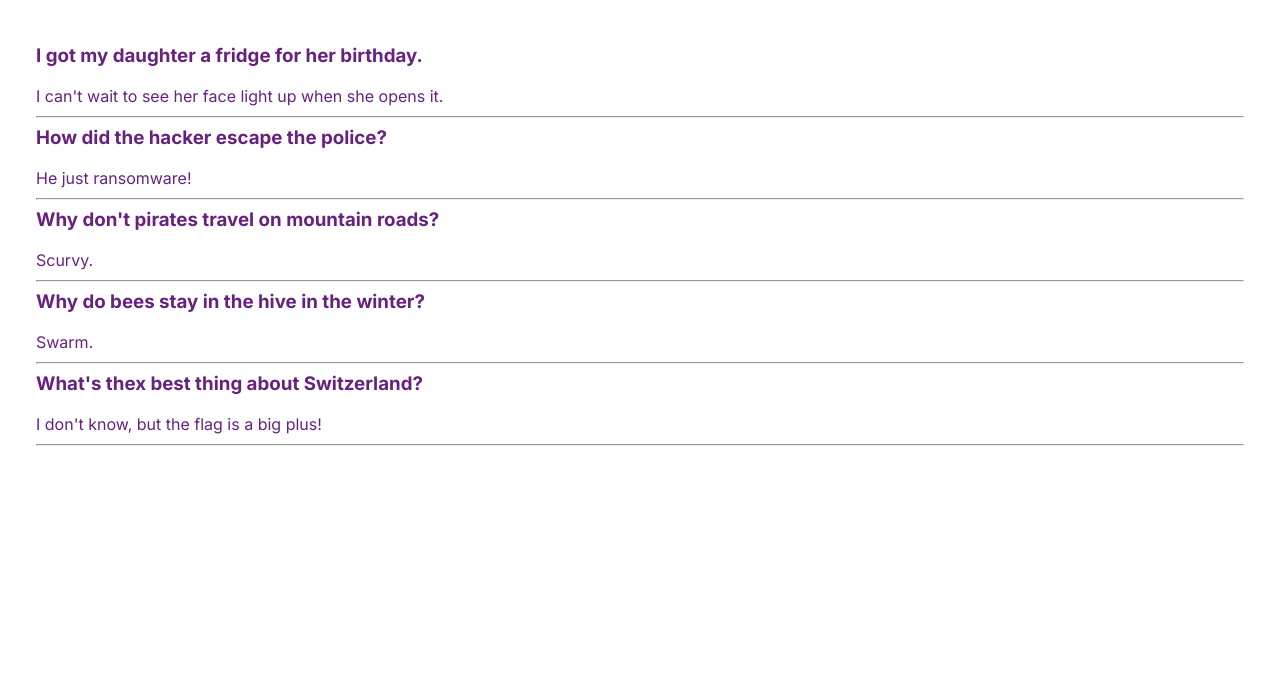
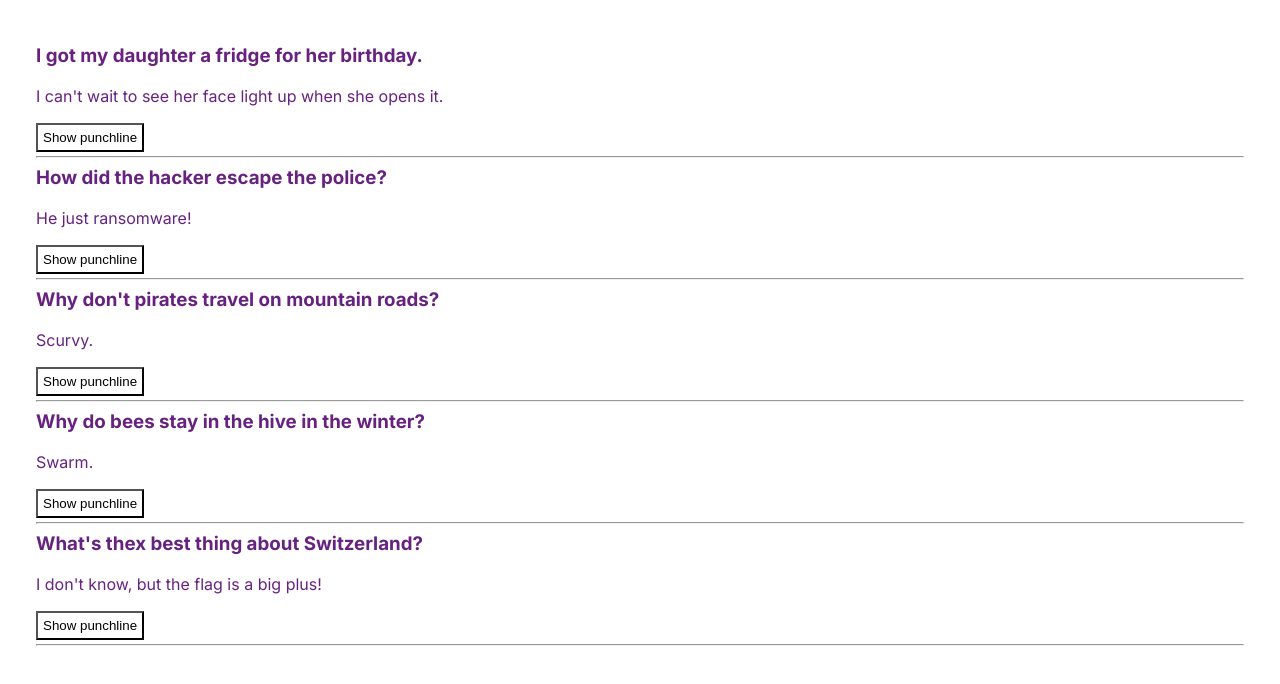
Before and after one commit to enoskyeza/meme_generator, a Next.js app: page / in a window 1280 px wide. Shown: the top 684 px of the page. Built offline with nearby package versions, Linux system fonts and the light colour scheme.

Commit message:
Complete task one

```diff
--- a/src/components/App.js
+++ b/src/components/App.js
@@ -10,9 +10,6 @@ import jokes from "./jokesdata"
 import './boxes.css'
 
 export default function App() {
-    //jokes practices
-    const [jokesArray, setJokesArray] = React.useState(jokes)
-
     // Box challenges
     const [boxArray, setBoxArray] = React.useState(boxes)
 
@@ -24,16 +21,24 @@ export default function App() {
             })
         })
     }
-    // console.log(jokesArray)
+
+
+    //jokes practices
+    const [jokesArray, setJokesArray] = React.useState(jokes)
+    const [isShown, setIsShown] = React.useState(false)
+
+    function toggleShow() {
+        setIsShown(prevState => !prevState)
+    }
 
     const jokeElements = jokesArray.map(joke => (
         <Joke
             key={joke.id}
             setup={joke.setup}
             punchline={joke.punchline}
+            toggle={toggleShow}
         />
     ))
-    console.log(jokeElements)
 
     const boxElements = boxArray.map(box => (
         <Box
--- a/src/components/Jokes.js
+++ b/src/components/Jokes.js
@@ -10,6 +10,7 @@ export default function Joke(props) {
         <div className="jokes-div">
             {props.setup && <h3>{props.setup}</h3>}
             <p>{props.punchline}</p>
+            <button>Show punchline</button>
             <hr />
         </div>
     )
--- a/src/components/Main.css
+++ b/src/components/Main.css
@@ -95,3 +95,9 @@ main {
     line-height: 40px;
     color: #672280;
 }
+
+.jokes-div button {
+    padding: 5px;
+    color: black;
+
+}
```
